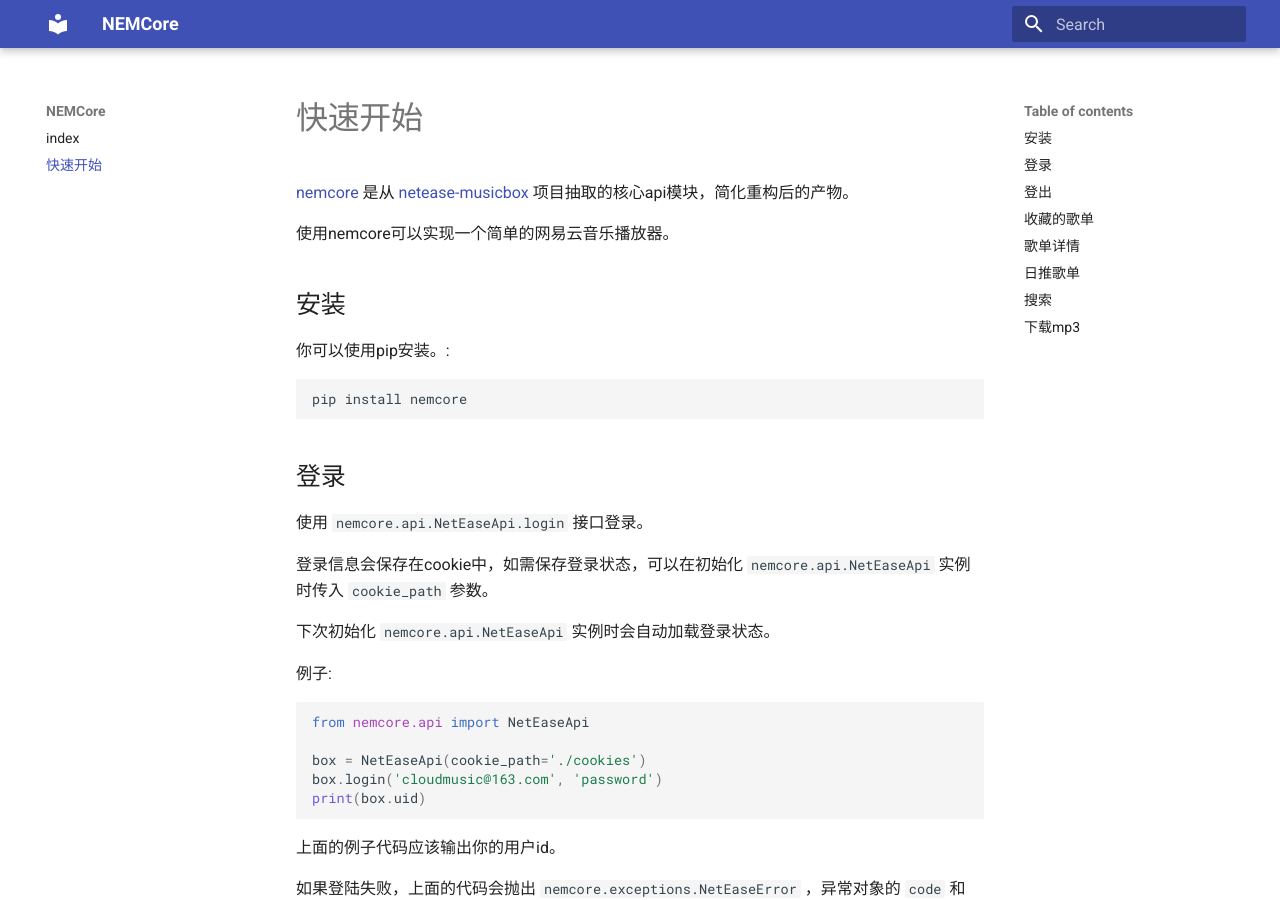
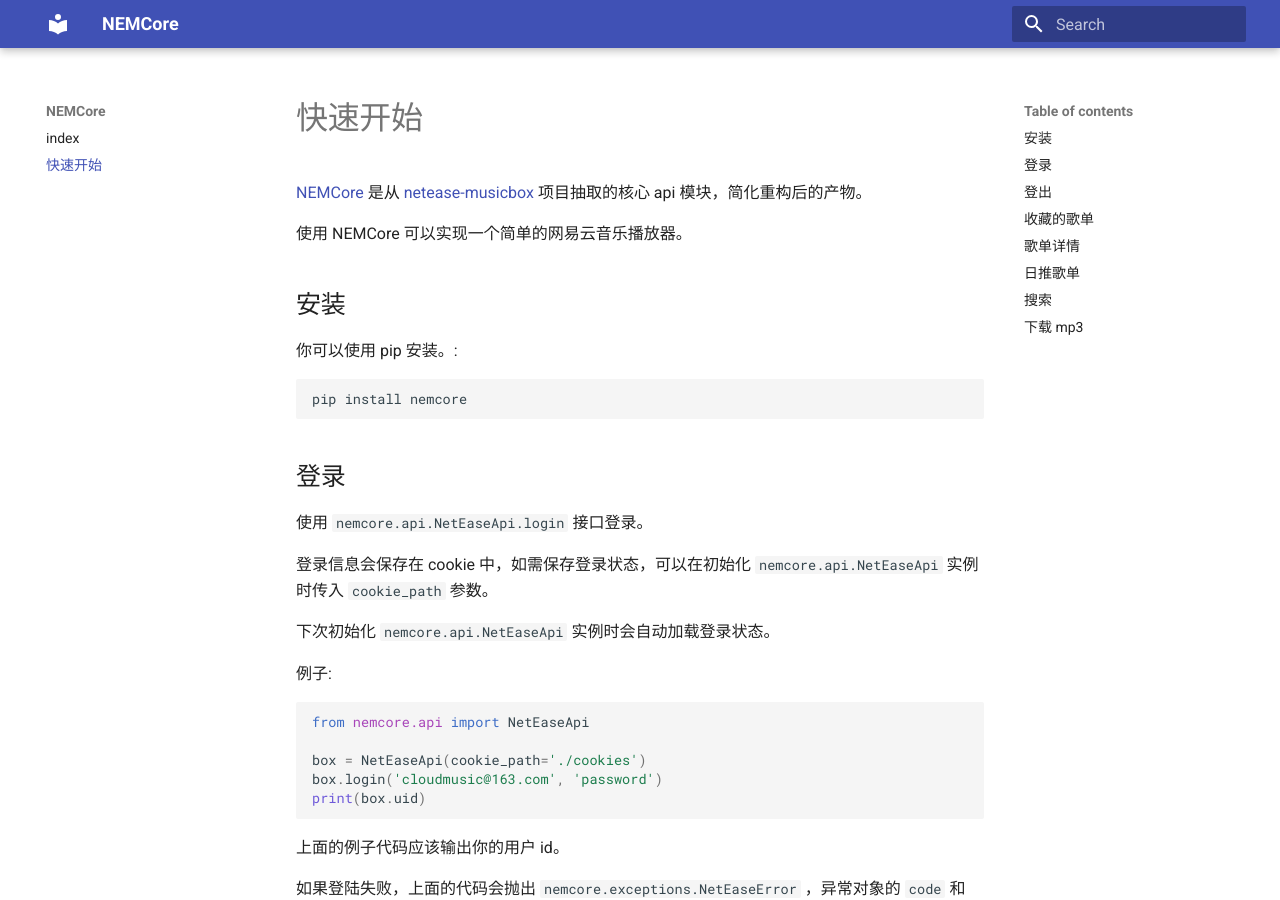
Before and after one commit to nnnewb/NEMCore, an MkDocs documentation site: the page built from docs/quickstart.md, in a window 1280 px wide and 900 px high. Built offline with MkDocs 1.6.1 and Material for MkDocs 9.7.7, drawn with Linux system fonts in a browser that asks for light colours; some of the changed text lies outside the part shown.

Commit message:
docs: run prettier

````diff
--- a/docs/quickstart.md
+++ b/docs/quickstart.md
@@ -1,14 +1,14 @@
 # 快速开始
 
-[nemcore](https://github.com/nnnewb/NEMCore) 是从
+[NEMCore](https://github.com/nnnewb/NEMCore) 是从
 [netease-musicbox](https://github.com/darknessomi/musicbox/)
-项目抽取的核心api模块，简化重构后的产物。
+项目抽取的核心 api 模块，简化重构后的产物。
 
-使用nemcore可以实现一个简单的网易云音乐播放器。
+使用 NEMCore 可以实现一个简单的网易云音乐播放器。
 
 ## 安装
 
-你可以使用pip安装。:
+你可以使用 pip 安装。:
 
 ```shell
 pip install nemcore
@@ -18,7 +18,7 @@
 
 使用 `nemcore.api.NetEaseApi.login` 接口登录。
 
-登录信息会保存在cookie中，如需保存登录状态，可以在初始化
+登录信息会保存在 cookie 中，如需保存登录状态，可以在初始化
 `nemcore.api.NetEaseApi` 实例时传入
 `cookie_path` 参数。
 
@@ -34,7 +34,7 @@
 print(box.uid)
 ```
 
-上面的例子代码应该输出你的用户id。
+上面的例子代码应该输出你的用户 id。
 
 如果登陆失败，上面的代码会抛出
 `nemcore.exceptions.NetEaseError` ，异常对象的 `code` 和 `message` 属性描述了错误的原因。
@@ -100,7 +100,7 @@
 box.logout()
 ```
 
-登出后，磁盘上持久化的登录cookie会立即清除。
+登出后，磁盘上持久化的登录 cookie 会立即清除。
 
 ## 收藏的歌单
 
@@ -272,9 +272,7 @@
             "alias": []
           }
         ],
-        "alia": [
-          "TV动画《战姬绝唱SYMPHOGEAR XV》片尾曲"
-        ],
+        "alia": ["TV动画《战姬绝唱SYMPHOGEAR XV》片尾曲"],
         "pop": 70.0,
         "st": 0,
         "rt": "",
@@ -431,7 +429,7 @@
 
 结果不做演示
 
-## 下载mp3
+## 下载 mp3
 
 通过 `nemcore.api.NetEaseApi.get_songs_url` 来获取歌曲播放链接。:
 
````
